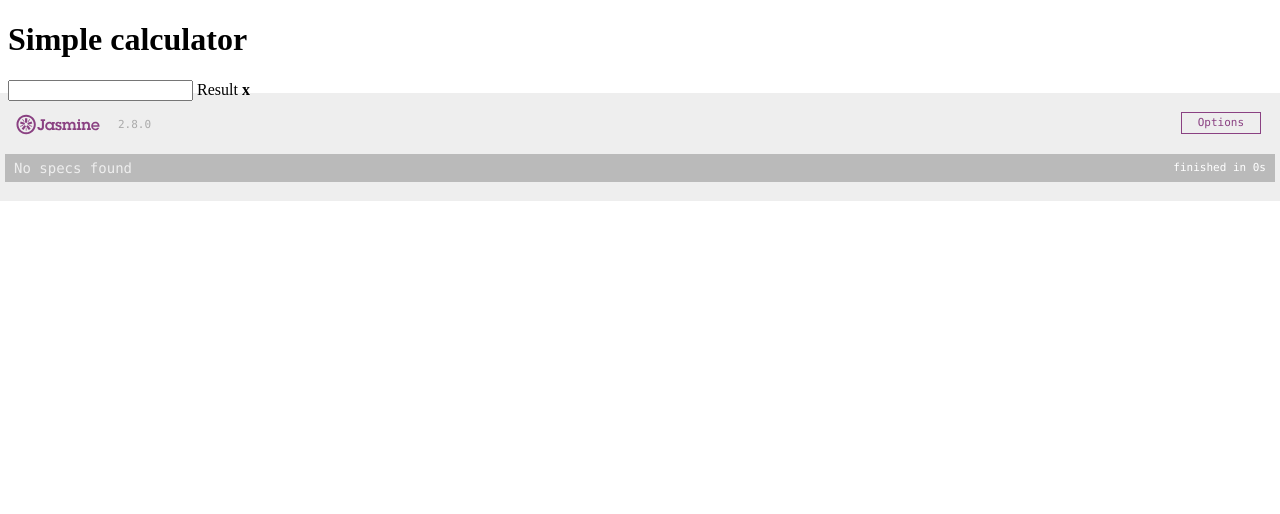
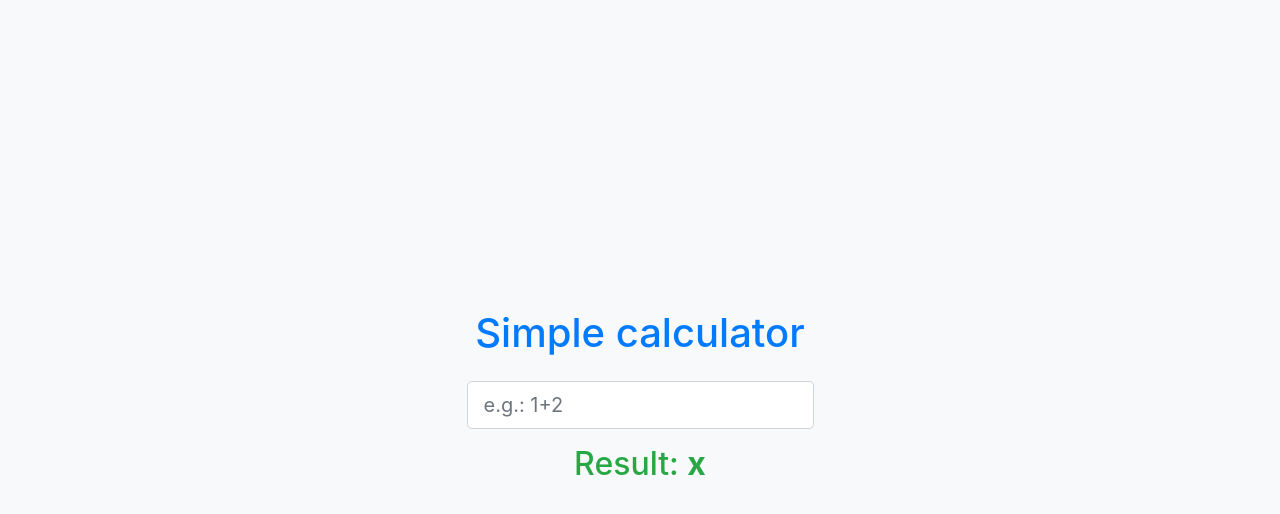
Before and after one commit to aboutandre/simple_calculator_with_jasmine_tests, a website: page index.html in a window 1280 px wide. Drawn offline with nearby package versions, Linux system fonts and the light colour scheme.

Commit message:
Add specs

```diff
--- a/index.html
+++ b/index.html
@@ -6,20 +6,30 @@
     <meta http-equiv="X-UA-Compatible" content="IE=edge">
     <title>Calculator Tests</title>
     <meta name="viewport" content="width=device-width, initial-scale=1">
-    <link rel="stylesheet" type="text/css" media="screen" href="lib/jasmine.css">
+    <!-- <link rel="stylesheet" type="text/css" media="screen" href="lib/jasmine.css"> -->
     <script type="text/javascript" src="lib/jasmine.js"></script>
-    <script type="text/javascript" src="lib/jasmine-html.js"></script>
+    <!-- <script type="text/javascript" src="lib/jasmine-html.js"></script> -->
     <script type="text/javascript" src="lib/boot.js"></script>
     <script type="text/javascript" src="js/calculator.js"></script>
     <script type="text/javascript" src="js/main.js"></script>
-
+    <link rel="stylesheet" href="node_modules/bootstrap/dist/css/bootstrap.min.css">
 </head>
 
-<body>
-    <h1>Simple calculator
-    </h1>
-    <input type="text" onchange="calculate(this.value)">
-    <span>Result <strong id="result">x</strong></span>
+<body class="bg-light">
+    <div class="content">
+        <div class="container vh-100 d-flex flex-column justify-content-center align-items-center">
+            <div class="row">
+                <div class="col">
+                    <h1 class="text-center text-primary">Simple calculator
+                    </h1>
+                    <div class="d-flex flex-column align-items-center justify-content-center pt-3">
+                        <input class="form-control form-control-lg" type="text" placeholder="e.g.: 1+2" onchange="calculate(this.value)">
+                        <h2 class="pt-3 text-success">Result: <strong id="result">x</strong></h2>
+                    </div>
+                </div>
+            </div>
+        </div>
+    </div>
 </body>
 
 </html>
--- a/js/main.js
+++ b/js/main.js
@@ -6,8 +6,10 @@ function calculate(inputValue) {
     const numberB = parseInt(numbers[1]);
 
     const operation = inputValue.match(expression);
-
-    if (Number.isNaN(numberA) || Number.isNaN(numberB) || operation === null) {
+    if (inputValue.length === 0) {
+        updateResult('Type some numbers to calculate');
+        return;
+    } else if (Number.isNaN(numberA) || Number.isNaN(numberB) || operation === null) {
         updateResult('Operation not possible');
         return;
     }
--- a/package.json
+++ b/package.json
@@ -5,5 +5,8 @@
   "main": "js/main.js",
   "repository": "https://github.com/aboutandre/simple_calculator_with_jasmine_tests",
   "author": "github@aboutandre.com",
-  "license": "MIT"
+  "license": "MIT",
+  "dependencies": {
+    "bootstrap": "^4.3.1"
+  }
 }
```
Also changed, not shown: js/calculator.spec.js (added, +31 -0 lines), spec-runner.html (added, +21 -0 lines), 2 other files.
